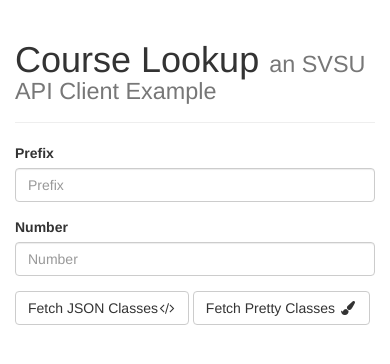
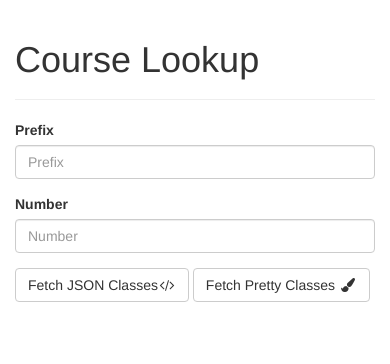
Before and after one commit to aaronmaturen/courselookup, a plain HTML site: page index.html in a window 390 px wide. Drawn offline with nearby package versions, Linux system fonts and the light colour scheme.

Commit message:
a little more mobile friendly

```diff
--- a/index.html
+++ b/index.html
@@ -1,5 +1,8 @@
 <html>
   <head>
+    <meta charset="utf-8">
+    <meta http-equiv="X-UA-Compatible" content="IE=edge">
+    <meta name="viewport" content="width=device-width, initial-scale=1">
     <title>Course Lookup</title>
     <link href="//maxcdn.bootstrapcdn.com/bootstrap/3.3.1/css/bootstrap.min.css" rel="stylesheet">
     <link href="//maxcdn.bootstrapcdn.com/font-awesome/4.2.0/css/font-awesome.min.css" rel="stylesheet">
@@ -14,13 +17,19 @@
         </div>
       </div>
     </script>
+    <!-- HTML5 Shim and Respond.js IE8 support of HTML5 elements and media queries -->
+    <!-- WARNING: Respond.js doesn't work if you view the page via file:// -->
+    <!--[if lt IE 9]>
+        <script src="https://oss.maxcdn.com/libs/html5shiv/3.7.0/html5shiv.js"></script>
+        <script src="https://oss.maxcdn.com/libs/respond.js/1.4.2/respond.min.js"></script>
+    <![endif]-->
   </head>
   <body>
     <div class="container">
       <div class="row">
         <div class="col-lg-12">
           <div class="page-header">
-            <h1>Course Lookup <small>an SVSU API Client Example</small></h1>
+            <h1>Course Lookup <small class="hidden-xs hidden-sm">an SVSU API Client Example</small></h1>
           </div>
         </div>
       </div>
```
